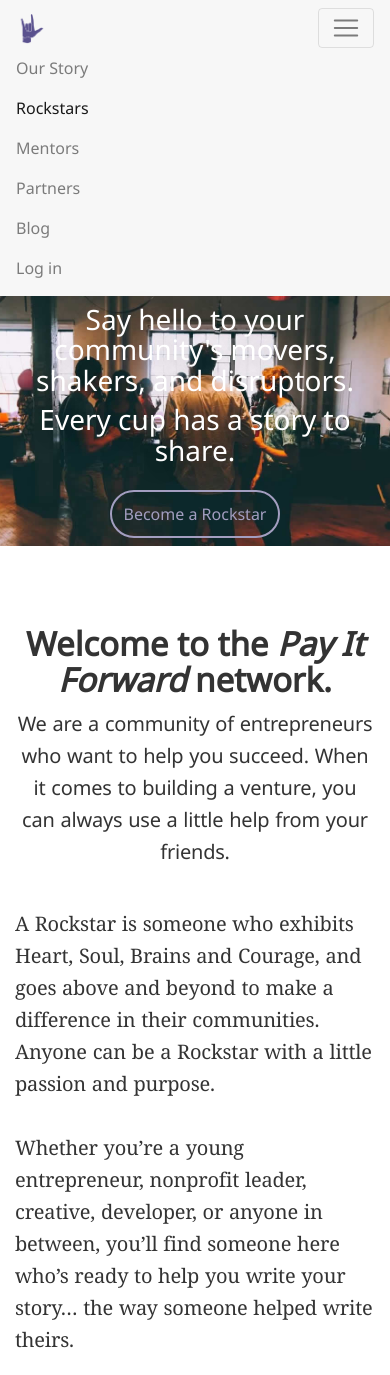
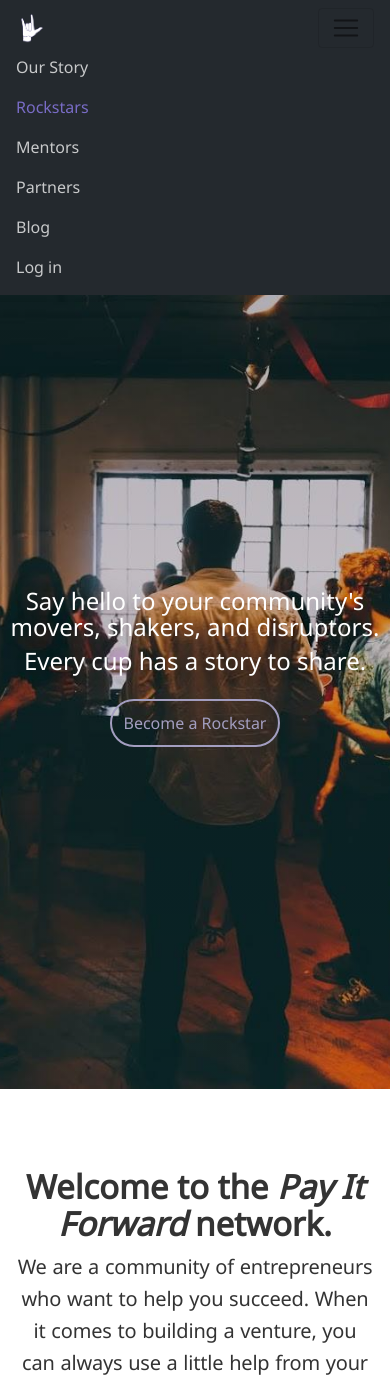
Before and after one commit to omfgitsjack/rockstar-cafe, a PHP site: page /rockstars.html in a window 390 px wide, after a click that opens the changed part. Shown: the top 1375 px of the page. Run offline with PHP 8.4, Linux system fonts and the light colour scheme; style sheets or scripts are compiled from the project's sources; some libraries are stand-ins or nearby versions.

Commit message:
Added some mobile adjustments

```diff
--- a/build/css/main.css
+++ b/build/css/main.css
@@ -1,6 +1,10 @@
 body {
   font-family: 'Noto Serif', serif;
   font-family: 'Noto Sans', sans-serif; }
+
+@media (max-width: 575px) {
+  h3 {
+    font-size: 1.5rem; } }
 
 .btns-below-hero {
   margin: 10 auto; }
@@ -12,11 +16,10 @@ body {
   justify-content: center;
   -ms-flex-align: center;
   align-items: center;
-  -ms-flex-wrap: true;
-  flex-wrap: true; }
+  -ms-flex-wrap: wrap;
+  flex-wrap: wrap; }
   .hero-cta .hero-btn {
-    margin-left: 5px;
-    margin-right: 5px; }
+    margin: 7.5px; }
 
 .hero-btn {
   border: 1px solid transparent;
@@ -39,7 +42,20 @@ body {
   height: 600px;
   width: 100%;
   position: relative;
-  text-align: center; }
+  text-align: center;
+  /* Small devices (landscape phones, 576px and up) */
+  /* Medium devices (tablets, 768px and up) */ }
+  @media (max-width: 575px) {
+    .hero-image {
+      height: 100vh;
+      margin-top: -50px;
+      z-index: -1; } }
+  @media (min-width: 576px) and (max-width: 767px) {
+    .hero-image {
+      height: 300px; } }
+  @media (min-width: 768px) and (max-width: 991px) {
+    .hero-image {
+      height: 400px; } }
 
 .inner-content {
   color: white;
@@ -87,7 +103,8 @@ body {
     -ms-flex-pack: distribute;
     justify-content: space-around; }
     .section.call-out .container .call-out-text {
-      margin-bottom: 0; }
+      margin-bottom: 0;
+      margin-right: 25px; }
 
 .primary-color {
   color: #5a518e; }
@@ -102,30 +119,17 @@ body {
 .btn-primary:hover {
   background-color: #50487e; }
 
-/* Extra small devices (portrait phones, less than 576px) */
-@media (max-width: 575px) {
-  .hero-image {
-    height: 250px; } }
+.show-xl {
+  display: block; }
+  @media (max-width: 1200px) {
+    .show-xl {
+      display: none; } }
 
-/* Small devices (landscape phones, 576px and up) */
-@media (min-width: 576px) and (max-width: 767px) {
-  .hero-image {
-    height: 300px; } }
-
-/* Medium devices (tablets, 768px and up) */
-@media (min-width: 768px) and (max-width: 991px) {
-  .hero-image {
-    height: 400px; } }
-
-/* Large devices (desktops, 992px and up) */
-/* Extra large devices (large desktops, 1200px and up) */
-@media (max-width: 1200px) {
-  .show-xl {
-    display: block; } }
-
-@media (max-width: 1200px) {
-  .hide-xl {
-    display: block; } }
+.hide-xl {
+  display: none; }
+  @media (max-width: 1200px) {
+    .hide-xl {
+      display: block; } }
 
 .join-wrapper {
   margin-top: 30px; }
@@ -148,3 +152,12 @@ body {
 .profile-card {
   box-shadow: rgba(0, 0, 0, 0.117647) 0px 1px 6px, rgba(0, 0, 0, 0.117647) 0px 1px 4px;
   border-radius: 2px; }
+
+.rs-nav {
+  background-color: #24292e; }
+
+.rs-nav-link {
+  color: rgba(255, 255, 255, 0.75) !important; }
+
+.rs-nav-link.active {
+  color: #796cc6 !important; }
--- a/rockstars.html
+++ b/rockstars.html
@@ -16,26 +16,26 @@
 </head>
 
 <body>
-	<nav class="navbar navbar-toggleable-md navbar-light bg-faded">
+	<nav class="navbar navbar-toggleable-md navbar-light bg-faded rs-nav">
 		<button class="navbar-toggler navbar-toggler-right" type="button" data-toggle="collapse" data-target="#navbarNavAltMarkup"
 		 aria-controls="navbarNavAltMarkup" aria-expanded="false" aria-label="Toggle navigation">
       <span class="navbar-toggler-icon"></span>
     </button>
-		<a class="navbar-brand" href="index.html"><img src="images/logo.png" width="30px"></a>
+		<a class="navbar-brand" href="index.html"><img src="images/White-Hand-Logo.png" width="30px"></a>
 
 		<div class="collapse navbar-collapse justify-content-end" id="navbarNavAltMarkup">
 			<div class="navbar-nav">
-				<a class="nav-item nav-link" href="ourstory.html">Our Story</a>
-				<a class="nav-item nav-link active" href="rockstars.html">Rockstars<span class="sr-only">(current)</span></a>
-				<a class="nav-item nav-link" href="mentors.html">Mentors</a>
-				<a class="nav-item nav-link" href="partners.html">Partners</a>
-				<a class="nav-item nav-link" href="https://medium.com/rockstar-cafe">Blog</a>
-				<a class="nav-item nav-link" href="https://experience.rockstar-cafe.ca">Log in</a>
+				<a class="nav-item nav-link rs-nav-link" href="ourstory.html">Our Story</a>
+				<a class="nav-item nav-link rs-nav-link active" href="rockstars.html">Rockstars<span class="sr-only">(current)</span></a>
+				<a class="nav-item nav-link rs-nav-link" href="mentors.html">Mentors</a>
+				<a class="nav-item nav-link rs-nav-link" href="partners.html">Partners</a>
+				<a class="nav-item nav-link rs-nav-link" href="https://medium.com/rockstar-cafe">Blog</a>
+				<a class="nav-item nav-link rs-nav-link" href="https://experience.rockstar-cafe.ca">Log in</a>
 			</div>
 		</div>
 	</nav>
 
-	<div class="hero-image d-flex align-items-center flex-column justify-content-center" style="background-image: url(images/aspot/community2.jpg);">
+	<div class="hero-image d-flex align-items-center flex-column justify-content-center" style="background-image: linear-gradient(rgba(0, 0, 0, 0.29), rgba(0, 0, 0, 0.1)), url(images/aspot/community2.jpg);">
 		<div class="inner-content">
 			<h3>Say hello to your community's movers, shakers, and disruptors.</h3>
 			<h3>Every cup has a story to share.</h3>
--- a/style/main.scss
+++ b/style/main.scss
@@ -1,6 +1,13 @@
+
 body {
 	font-family: 'Noto Serif', serif;
 	font-family: 'Noto Sans', sans-serif;
+}
+
+h3 {
+	@media (max-width: 575px) {
+		font-size: 1.5rem;
+	}
 }
 
 .btns-below-hero {
@@ -11,11 +18,10 @@ body {
 	display: flex;
 	justify-content: center;
 	align-items: center;
-	flex-wrap: true;
+	flex-wrap: wrap;
 
 	.hero-btn {
-		margin-left: 5px;
-		margin-right: 5px;
+		margin: 7.5px
 	}
 }
 
@@ -43,6 +49,30 @@ body {
 	width: 100%;
 	position: relative;
 	text-align: center;
+
+	// 100vh config
+	// height: 100vh;
+	// margin-top: -50px;
+	// z-index: -1;
+
+	@media (max-width: 575px) {
+		// height: 250px;
+
+		// Special treatment.
+		height: 100vh;
+		margin-top: -50px;
+		z-index: -1;
+	}
+
+	/* Small devices (landscape phones, 576px and up) */
+	@media (min-width: 576px) and (max-width: 767px) {
+			height: 300px;
+	}
+
+	/* Medium devices (tablets, 768px and up) */
+	@media (min-width: 768px) and (max-width: 991px) {
+			height: 400px;
+	}
 }
 
 .inner-content {
@@ -98,6 +128,7 @@ body {
 	.container {
 		.call-out-text {
 			margin-bottom: 0;
+			margin-right: 25px;
 		}
 
 		display: flex;
@@ -125,44 +156,17 @@ $primary-color:	#5a518e;
 	background-color: darken($primary-color, 5%);
 }
 
-/* Extra small devices (portrait phones, less than 576px) */
-@media (max-width: 575px) {
-	.hero-image {
-		height: 250px;
-	}
-}
+.show-xl {
+    display: block;
 
-/* Small devices (landscape phones, 576px and up) */
-@media (min-width: 576px) and (max-width: 767px) {
-	.hero-image {
-		height: 300px;
-	}
-}
-
-/* Medium devices (tablets, 768px and up) */
-@media (min-width: 768px) and (max-width: 991px) {
-	.hero-image {
-		height: 400px;
-	}
-}
-
-/* Large devices (desktops, 992px and up) */
-@media (min-width: 992px) and (max-width: 1199px) {
-
-}
-
-/* Extra large devices (large desktops, 1200px and up) */
-@media (min-width: 1200px) {
-
-}
-
-.show-xl {
-    @media (max-width: 1200px) {
-        display: block;
+	@media (max-width: 1200px) {
+        display: none;
     }
 }
 
 .hide-xl {
+	display: none;
+
     @media (max-width: 1200px) {
         display: block;
     }
@@ -196,3 +200,16 @@ $primary-color:	#5a518e;
     box-shadow: rgba(0, 0, 0, 0.117647) 0px 1px 6px, rgba(0, 0, 0, 0.117647) 0px 1px 4px;
     border-radius: 2px;
 }
+
+// nav
+.rs-nav {
+	background-color: #24292e;
+}
+
+.rs-nav-link {
+	color: rgba(255,255,255,0.75) !important;
+}
+
+.rs-nav-link.active {
+	color: rgb(121, 108, 198) !important;
+}
--- a/style/partners.scss
+++ b/style/partners.scss
@@ -14,10 +14,11 @@
     display: flex;
     justify-content: center;
     align-items: center;
+    flex-wrap: wrap;
+    margin-top: -20px;
 
     .partner {
         flex: 0 0 300px;
-        margin-left: 20px;
-        margin-right: 20px;
+        margin: 20px;
     }
 }
```
Also changed, not shown: build/css/partners.css (+5 -3 lines), build/index.html (+11 -12 lines), build/mentors.html (+13 -12 lines), build/ourstory.html (+13 -12 lines), build/partners.html (+15 -12 lines), build/rockstars.html (+9 -9 lines), index.html (+11 -12 lines), mentors.html (+13 -12 lines), ourstory.html (+13 -12 lines), partners.html (+15 -12 lines), images/White-Hand-Logo.png (added), images/aspot/community2.jpg, 2 other files.
